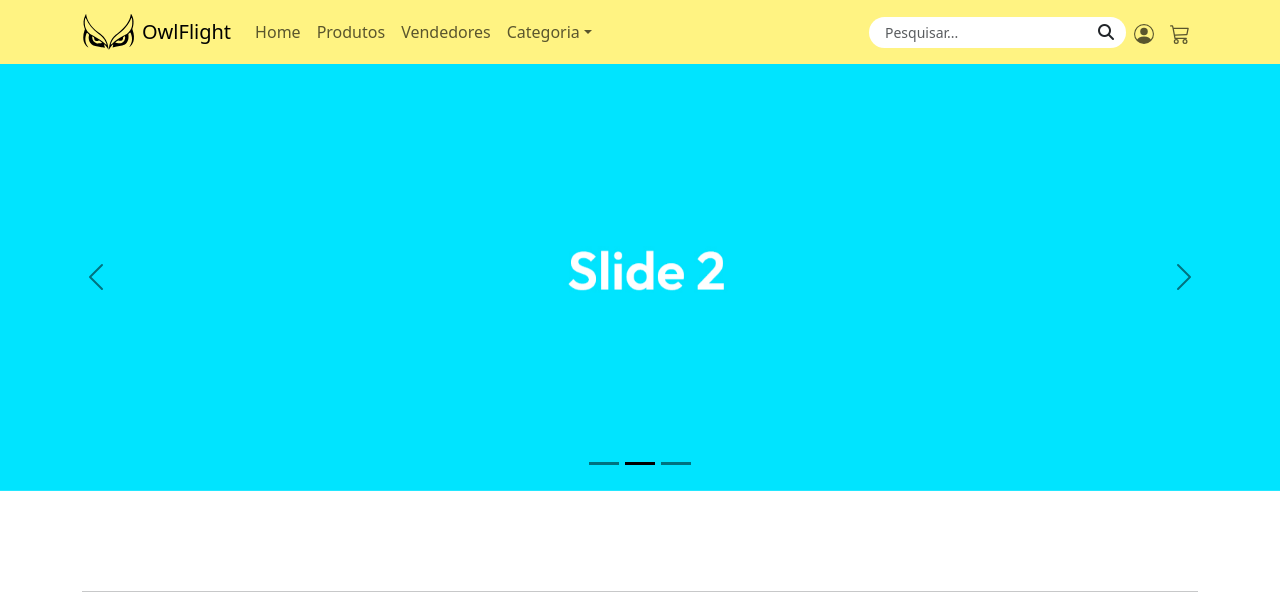
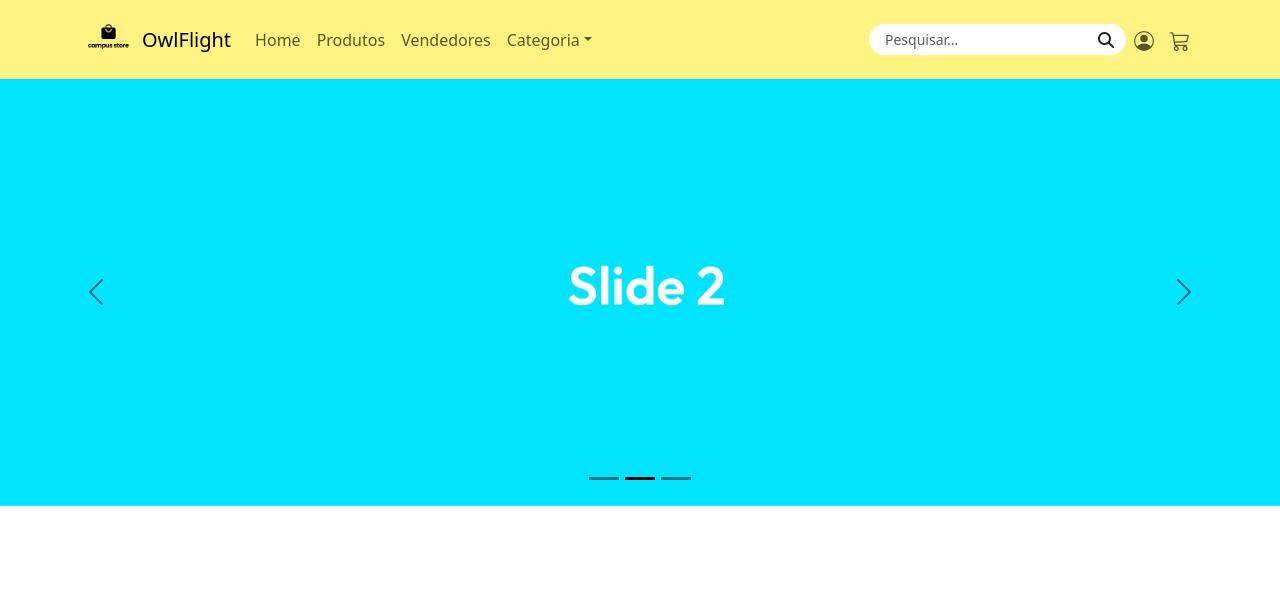
Before and after one commit to carla11235813/landing-page-bootstrap, a plain HTML site: page index.html in a window 1280 px wide. Shown: the top 595 px of the page. Drawn offline with nearby package versions, Linux system fonts and the light colour scheme.

Commit message:
Update index.html

```diff
--- a/index.html
+++ b/index.html
@@ -14,7 +14,7 @@
             <div class="container" id="divPaiNav">
                 <a href="#"
                 class="logo navbar-brand d-flex">
-                    <img src="img/logo1_1.svg" alt="">
+                    <img src="img/campus-store-logo-preta.png" alt="">
                     OwlFlight
                 </a>
                 <button type="button" class="hamburger-menu navbar-toggler ms-auto" data-bs-toggle="collapse" data-bs-target="#menuNavbar">
```
